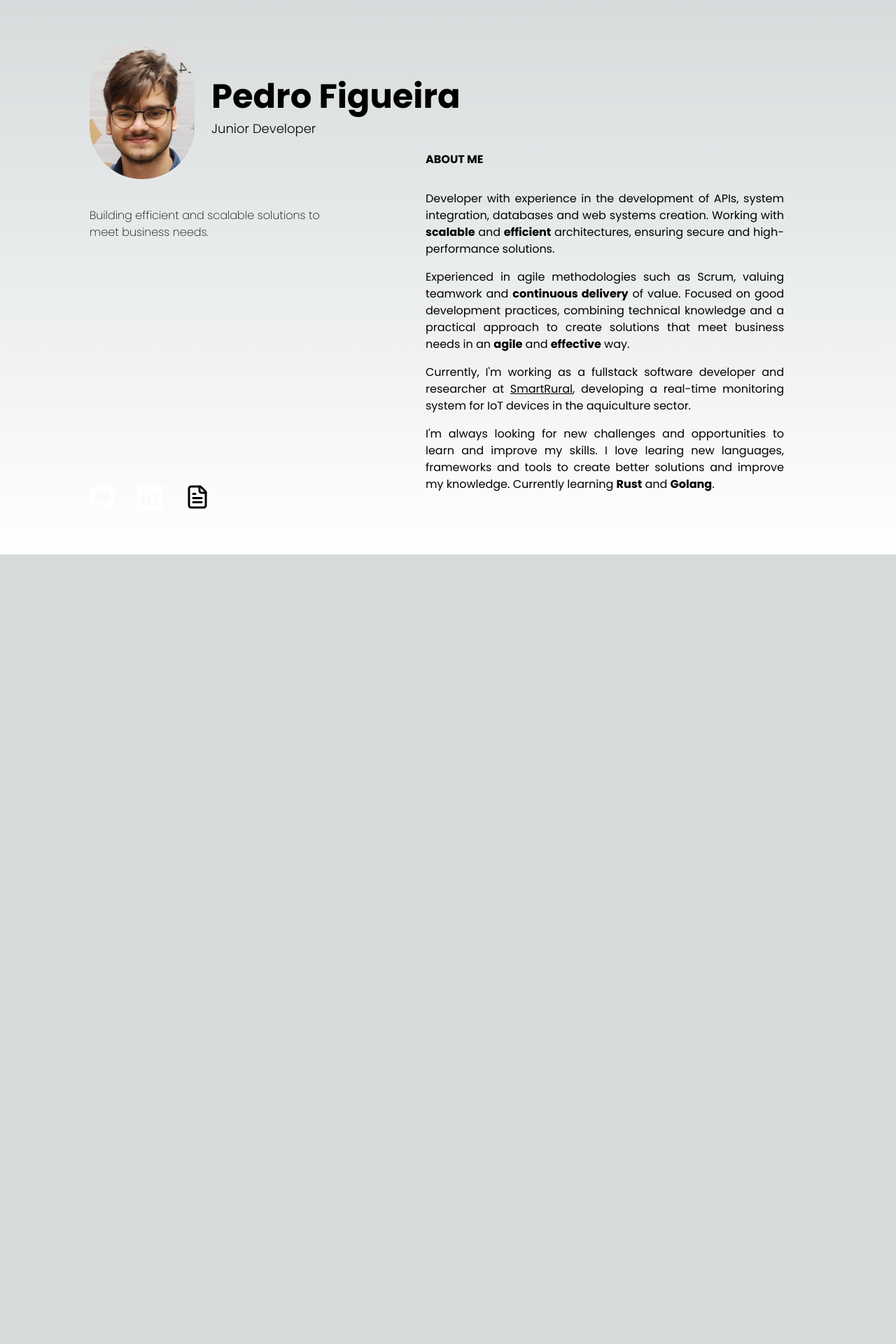
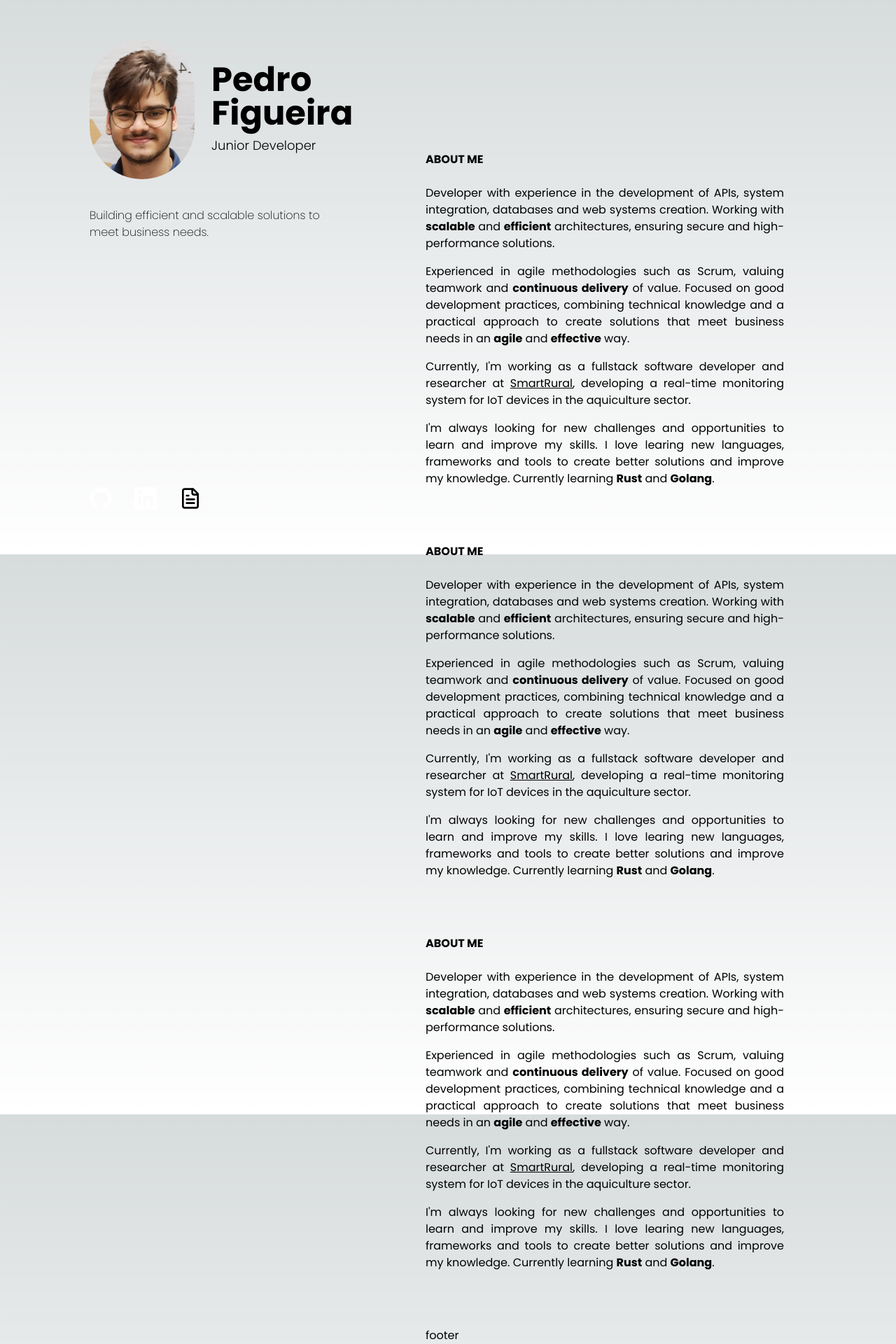
Before and after one commit to PepeuFBV/portfolio, a Next.js app: page / in a window 1280 px wide. Shown: the part 8-1928 px from the top of the page at 70% size. Before the commit the page ends 800 px from the top, so only its background shows below. Built offline with nearby package versions, Linux system fonts and the light colour scheme.

Commit message:
Responsiveness fixes

```diff
--- a/src/app/page.tsx
+++ b/src/app/page.tsx
@@ -4,12 +4,17 @@ import { AboutMe } from '@/components/core/AboutMe'
 
 export default function Main() {
     return (
-        <main className="flex flex-col lg:flex-row h-screen w-full items-center lg:px-32 py-36 gap-36">
+        <main className="flex flex-col lg:flex-row h-screen w-full items-center lg:px-20 xl:px-32 py-36 gap-36">
             <div className='lg:fixed h-full lg:py-16 mx-5 lg:mx-0'>
                 <Home className='h-full' />
             </div>
-            <div className="lg:w-1/2 mx-8 lg:ml-auto h-full flex flex-col gap-40 lg:mt-40">
+            <div className="lg:w-1/2 mx-8 lg:ml-auto h-full flex flex-col gap-20 lg:mt-40 scroll-my-10">
                 <AboutMe />
+                <AboutMe />
+                <AboutMe />
+                <div className='w-full'>
+                    <p>footer</p>
+                </div>
             </div>
         </main>
     )
--- a/src/components/core/AboutMe/index.tsx
+++ b/src/components/core/AboutMe/index.tsx
@@ -13,7 +13,7 @@ const AboutMe = () => {
     let iterator: number = 0
 
     return (
-        <div className='flex flex-col gap-8'>
+        <div className='flex flex-col gap-6'>
             <h2 className='text-base font-bold uppercase'>{aboutme.descriptionTitle[languagePos]}</h2>
             <div className='flex flex-col gap-4 text-left lg:text-justify'>
                 <motion.p
--- a/src/components/core/Home/index.tsx
+++ b/src/components/core/Home/index.tsx
@@ -20,7 +20,7 @@ const Home: React.FC<HomeProps> = ({ className }) => {
                 <div className='w-full flex flex-col gap-5 lg:gap-10'>
                     <div className='flex gap-6 items-center justify-start'>
                         <Image src="/pedro.jpg" alt="Logo" width={150} height={150} loading='eager' quality={100} className='rounded-full float-left' />
-                        <div className='flex flex-col gap-2'>
+                        <div className='flex flex-col gap-2 w-full lg:w-1/2'>
                             <motion.h1
                                 initial={{ opacity: 0, y: 50 }}
                                 animate={{ opacity: 1, y: 0 }}
--- a/src/components/core/Icons/index.tsx
+++ b/src/components/core/Icons/index.tsx
@@ -7,7 +7,7 @@ import { motion } from 'framer-motion'
 
 const INITIAL_DELAY = 0.0
 const DELAY_MULTIPLIER = 0.2
-const ICON_SIZE = 36
+const ICON_SIZE = 32
 
 const Icons = () => {
     let iterator: number = 0 // icons iterator
```
